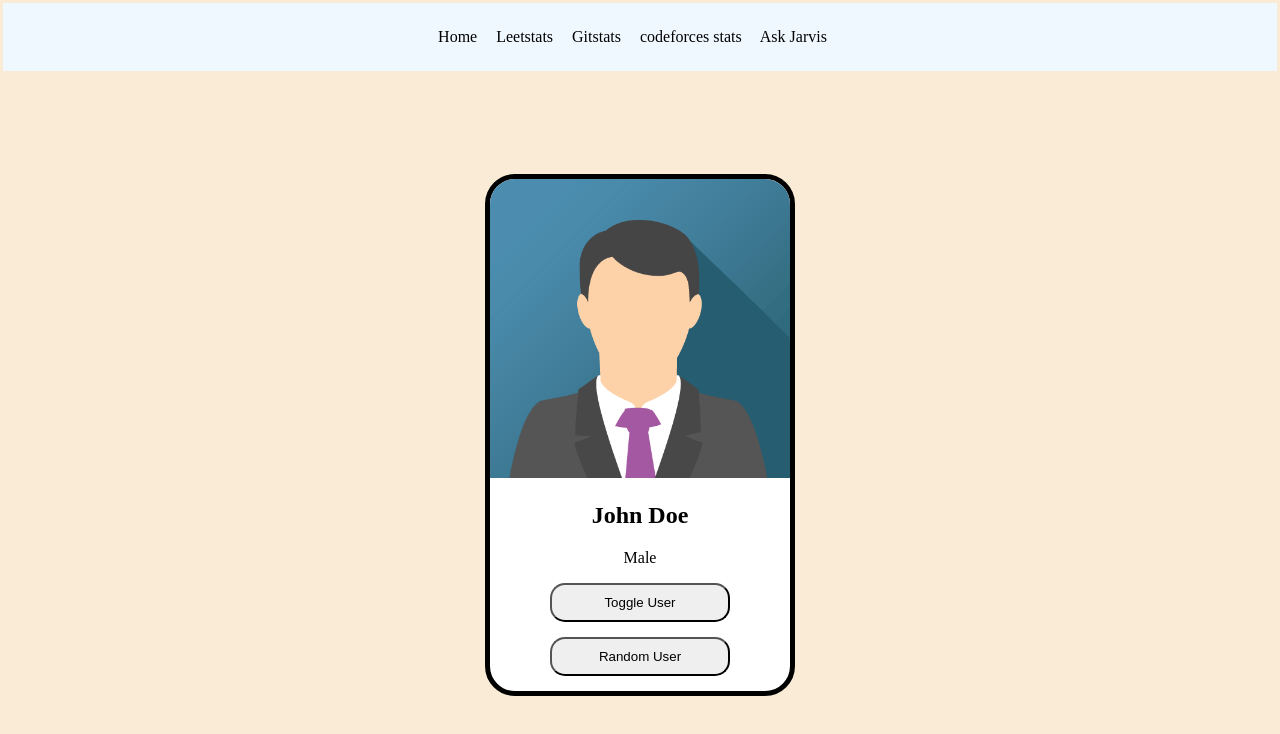
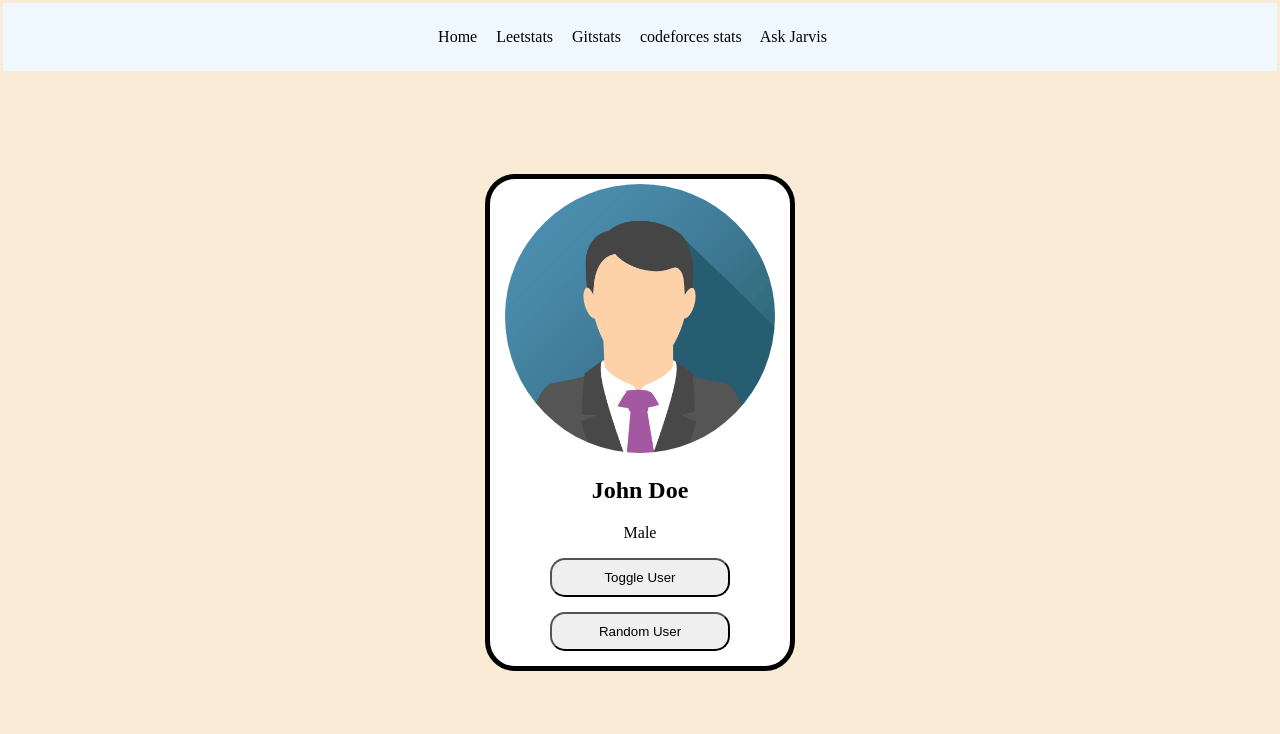
Before and after one commit to akshith1247-sys/web-project, a website: page frontend/index.html in a window 1280 px wide. Drawn offline with Linux system fonts and the light colour scheme.

Commit message:
readme changed

```diff
--- a/frontend/styles.css
+++ b/frontend/styles.css
@@ -21,7 +21,10 @@ h1{
 }
 
 .card img{
-    width: 100%;
+    width: 90%;
+    height: 90%;
+    border-radius:60%;
+    padding-top:5px;
 
 }
 body{
```
